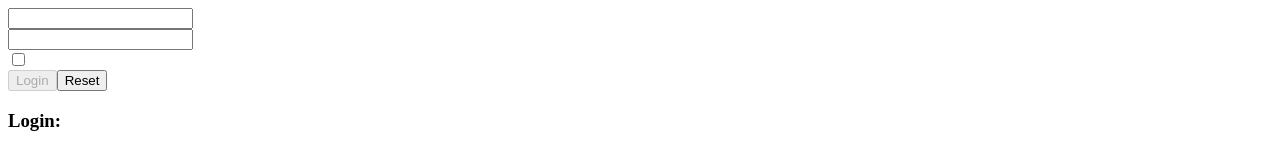
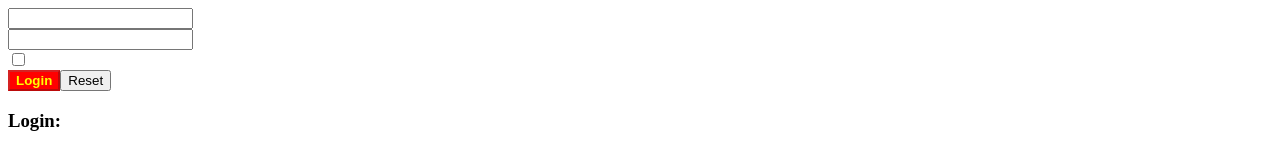
Before and after one commit to Kekko26/react-exercises, a React (Create React App) app: page / in a window 1280 px wide. Shown: the part 627-776 px from the top of the page. Built offline with nearby package versions, Linux system fonts and the light colour scheme.

Commit message:
Exercise done

```diff
--- a/src/Login.js
+++ b/src/Login.js
@@ -32,13 +32,18 @@ export class Login extends React.Component{
     }
 
     render(){
+        const Mystyle = {
+            backgroundColor: this.state.password.length<8 ? 'red' : 'green',
+            color: 'yellow',
+            fontWeight: 'bold',
+        }
         return(
             <div>
                 <h3>Login:</h3>
                 <input name="username" value={this.state.username} onChange={this.loginEventHandler}/> <br/>
                 <input name="password" type="password" value={this.state.password} onChange={this.loginEventHandler}/> <br/>
                 <input name="remember" type="checkbox" checked={this.state.remember} onChange={this.loginEventHandler}/> <br/>
-                <button type="button" id="loginButton" onClick={this.buttonEventHandler}>Login</button>
+                <button style={Mystyle} type="button" id="loginButton" onClick={this.buttonEventHandler}>Login</button>
                 <button type='reset' onClick={this.resetEventHandler}>Reset</button>
             </div>
         )
```
